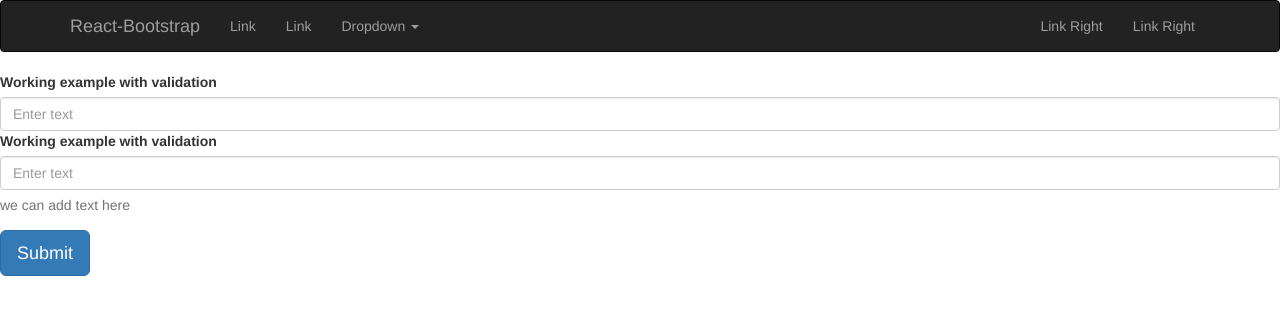
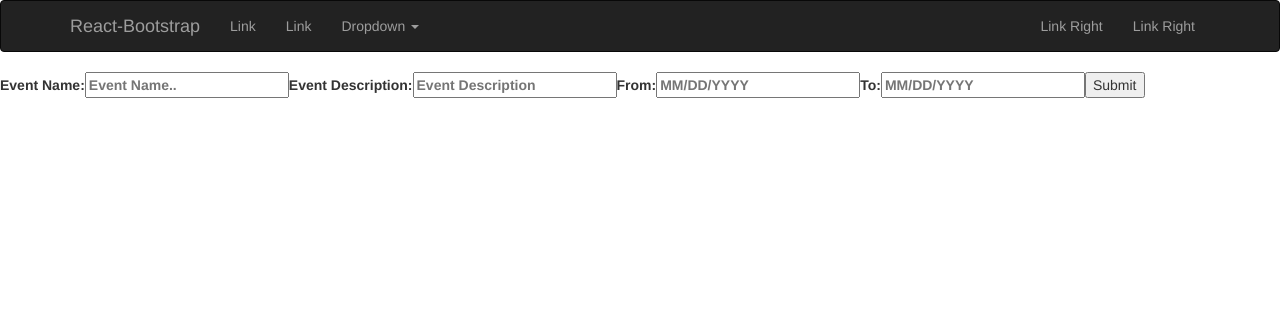
Before and after one commit to PSH-21/personow, a React app in the folder webpack-frontend/: page /EventForm in a window 1280 px wide. Shown: the top 314 px of the page. Built offline with nearby package versions, Linux system fonts and the light colour scheme.

Commit message:
proxy all /api/vi/ to rails server

```diff
--- a/webpack-frontend/src/event/eventform.jsx
+++ b/webpack-frontend/src/event/eventform.jsx
@@ -16,46 +16,40 @@ export default class EventForm extends Component {
     };
   }
 
-
-
   handleChange(e) {
     this.setState({ value: e.target.value });
   }
-
 
   render() {
     return (
       <div>
         <div>
           <form>
-            <FormGroup
-              controlId="formBasicText"
-            >
-              <ControlLabel>Working example with validation</ControlLabel>
-              <FormControl
-                type="text"
-                value={this.state.value}
-                placeholder="Enter text"
-              />
-              <FormControl.Feedback />
-              <div> </div>
-              <ControlLabel>Working example with validation</ControlLabel>
-              <FormControl
-                type="text"
-                value={this.state.value}
-                placeholder="Enter text"
-              />
-              <FormControl.Feedback />
-              <HelpBlock>we can add text here</HelpBlock>
-            </FormGroup>
+            <label>
+              Event Name:
+            <input type="text" name="EventName" placeholder="Event Name.." />
+            </label>
+             <label>
+              Event Description:
+             <input type="text" name="EventName" placeholder="Event Description" />
+            </label>
+            <label>
+              From:
+             <input type="text" name="EventName" placeholder="MM/DD/YYYY" />
+            </label>
+            <label>
+              To:
+             <input type="text" name="EventName" placeholder="MM/DD/YYYY" />
+            </label>
+            <input type="submit" value="Submit" />
           </form>
-        </div>
-        <div>
-          <ButtonToolbar>
-            <Button bsStyle="primary" bsSize="large" onClick={this.clicked} >Submit</Button>
-          </ButtonToolbar>
         </div>
       </div>
     );
   }
 }
+
+
+//<ButtonToolbar>
+  //<Button bsStyle="primary" bsSize="large" onClick={this.clicked} >Submit</Button>
+//</ButtonToolbar>
--- a/webpack-frontend/src/main.jsx
+++ b/webpack-frontend/src/main.jsx
@@ -17,8 +17,8 @@ export default class Main extends Component {
   componentWillMount() {
 
     axios.all([
-      axios.get('/events.json'),
-      axios.get('/groups.json')
+      axios.get('/api/vi/events.json'),
+      axios.get('/api/vi/groups.json')
     ])
     .then(axios.spread((events, groups) => {
       this.setState({
--- a/webpack-frontend/webpack.config.js
+++ b/webpack-frontend/webpack.config.js
@@ -39,7 +39,7 @@ module.exports = {
     port: 8080,
     host: '0.0.0.0',
     proxy: {
-      '/': 'http://localhost:3000'
+      '/api/vi/': 'http://localhost:3000'
     },
     watchOptions: {
       aggregateTimeout: 300,
```
